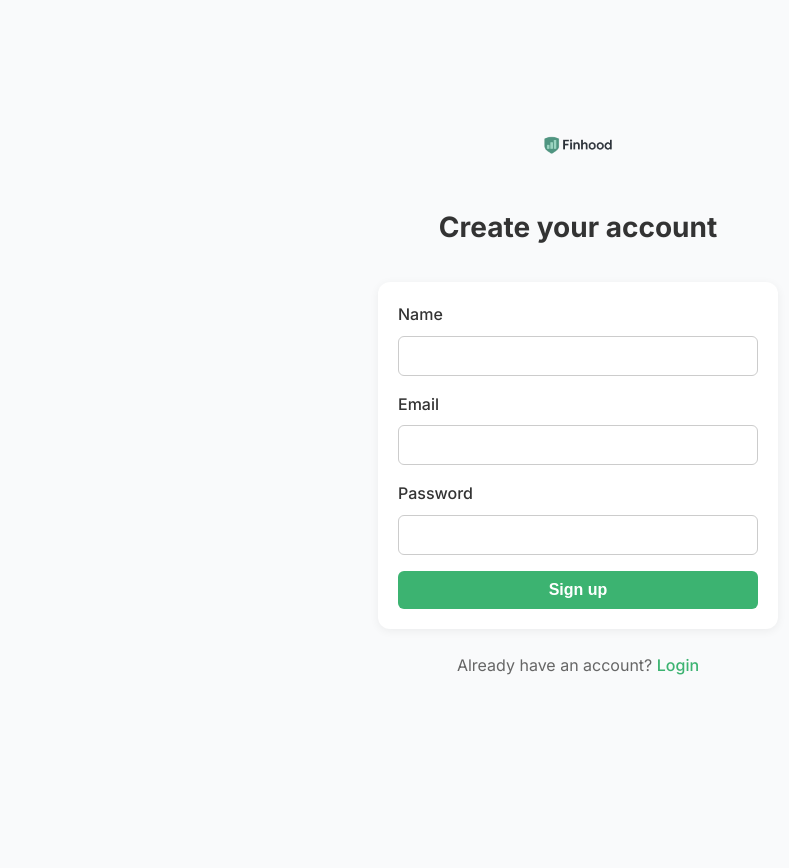
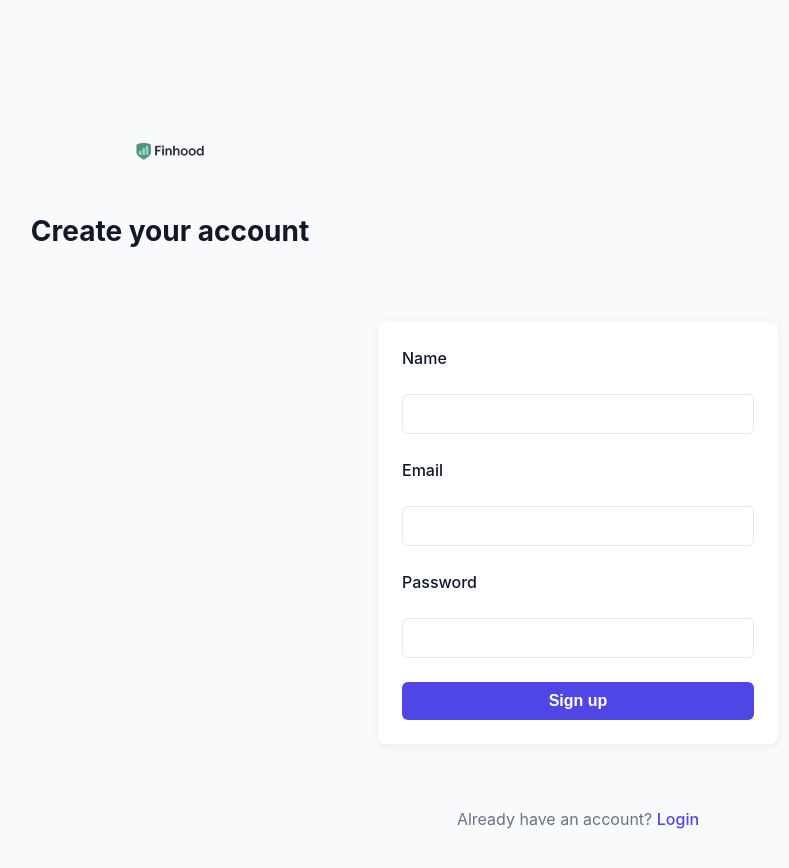
Before and after one commit to kavyahp/Finhood, a React (Vite) app: page /signup in a window 1280 px wide. Shown: the top 868 px of the page, without its empty margins (62-851 px from the left). Before the commit the page ends 800 px from the top, so only its background shows below. Built offline with nearby package versions, Linux system fonts and the light colour scheme; no server answers.

Commit message:
Size fix for navbar

```diff
--- a/src/components/Dashboard.jsx
+++ b/src/components/Dashboard.jsx
@@ -84,19 +84,21 @@ export default function Dashboard() {
   }
 
   return (
-    <div className="page-container">
+    <div className="layout-grid">
       <Navbar />
-      <div className="container">
-        <div className="dashboard-header">
-          <h1>Dashboard</h1>
-          <p>Welcome, {userName ? userName : 'User'}!</p>
-        </div>
+      <main className="container">
+        <header className="dashboard-header">
+          <div className="header-content">
+            <h1>Dashboard</h1>
+            <p>Welcome, {userName ? userName : 'User'}!</p>
+          </div>
+        </header>
 
         {error ? (
           <div className="error-message">{error}</div>
         ) : (
           <div className="dashboard-content">
-            <div className="card">
+            <section className="expense-form-section card">
               <AddExpense
                 formData={formData}
                 setFormData={setFormData}
@@ -105,8 +107,8 @@ export default function Dashboard() {
                 setCurrency={setCurrency}
                 currencySymbols={currencySymbols}
               />
-            </div>
-            <div className="card mt-4">
+            </section>
+            <section className="expenses-section card">
               <ExpensesList
                 expenses={expenses}
                 handleDelete={handleDelete}
@@ -114,10 +116,10 @@ export default function Dashboard() {
                 currencySymbols={currencySymbols}
                 totalSpent={totalSpent}
               />
-            </div>
+            </section>
           </div>
         )}
-      </div>
+      </main>
     </div>
   );
 }
--- a/src/components/Navbar.jsx
+++ b/src/components/Navbar.jsx
@@ -20,7 +20,7 @@ export default function Navbar() {
         <img src="/logo.png" alt="Finhood Logo" className="navbar-logo" />
         <button
           onClick={handleSignOut}
-          className="btn btn-outline navbar-signout"
+          className="navbar-signout"
         >
           Sign Out
         </button>
--- a/src/index.css
+++ b/src/index.css
@@ -1,15 +1,24 @@
 /* Base styles */
 :root {
-  --primary-color: #3cb371;
-  --primary-hover: #2e8b57;
-  --text-primary: #333;
-  --text-secondary: #666;
-  --border-color: #ccc;
+  /* Colors */
+  --primary-color: #4f46e5;
+  --error-color: #dc2626;
+  --text-color: #111827;
+  --text-secondary: #6b7280;
   --background-color: #f9fafb;
-  --card-background: #fff;
-  --error-color: #dc2626;
-  --success-color: #3cb371;
-  --navbar-height: 64px;
+  --card-background: #ffffff;
+  --border-color: #e5e7eb;
+
+  /* Layout */
+  --navbar-height: 5rem;
+  --content-max-width: 75rem;
+  --side-padding: clamp(1rem, 5vw, 2rem);
+  --section-gap: clamp(1.5rem, 3vw, 2.5rem);
+  --card-padding: clamp(1rem, 2vw, 1.5rem);
+
+  /* Grid */
+  --grid-gap: clamp(1rem, 2vw, 1.5rem);
+  --grid-min-width: 18rem;
 }
 
 * {
@@ -19,28 +28,32 @@
 }
 
 body {
-  font-family: 'Inter', 'Segoe UI', sans-serif;
-  font-size: 16px;
-  line-height: 1.6;
-  color: var(--text-primary);
+  margin: 0;
+  min-height: 100vh;
+  font-family: -apple-system, BlinkMacSystemFont, 'Segoe UI', 'Roboto',
+    'Oxygen', 'Ubuntu', 'Cantarell', 'Fira Sans', 'Droid Sans',
+    'Helvetica Neue', sans-serif;
+  -webkit-font-smoothing: antialiased;
+  -moz-osx-font-smoothing: grayscale;
+  color: var(--text-color);
   background-color: var(--background-color);
+  line-height: 1.5;
 }
 
 /* Layout */
 .container {
-  max-width: 700px;
+  max-width: var(--content-max-width);
   margin: 0 auto;
-  padding: 24px;
+  padding: var(--side-padding);
   width: 100%;
 }
 
 .page-container {
   min-height: 100vh;
-  display: flex;
-  flex-direction: column;
-  align-items: center;
-  justify-content: center;
-  padding: calc(var(--navbar-height) + 24px) 24px;
+  display: grid;
+  grid-template-columns: 1fr;
+  gap: var(--section-gap);
+  padding: calc(var(--navbar-height) + var(--side-padding)) var(--side-padding);
 }
 
 /* Typography */
@@ -64,9 +77,11 @@ p {
 /* Cards */
 .card {
   background: var(--card-background);
-  border-radius: 12px;
-  box-shadow: 0 2px 10px rgba(0, 0, 0, 0.06);
-  padding: 20px;
+  border-radius: 0.5rem;
+  box-shadow: 0 2px 8px rgba(0, 0, 0, 0.06);
+  padding: var(--card-padding);
+  display: grid;
+  gap: var(--grid-gap);
   width: 100%;
   max-width: 400px;
   margin: 0 auto;
@@ -74,22 +89,22 @@ p {
 
 /* Forms */
 .form-grid {
-  display: flex;
-  flex-direction: column;
-  gap: 16px;
+  display: grid;
+  grid-template-columns: 1fr;
+  gap: var(--grid-gap);
   width: 100%;
 }
 
 .form-group {
-  display: flex;
-  flex-direction: column;
-  gap: 8px;
+  display: grid;
+  grid-template-columns: 1fr;
+  gap: var(--grid-gap);
   width: 100%;
 }
 
 label {
   font-weight: 500;
-  color: var(--text-primary);
+  color: var(--text-color);
 }
 
 .input {
@@ -134,7 +149,7 @@ label {
 .btn-outline {
   background-color: transparent;
   border: 1px solid var(--border-color);
-  color: var(--text-primary);
+  color: var(--text-color);
 }
 
 .btn-outline:hover {
@@ -169,7 +184,6 @@ label {
   height: 80px;
   width: auto;
   margin-bottom: 12px;
-  object-fit: contain;
 }
 
 .error-message {
@@ -183,11 +197,35 @@ label {
 
 /* Dashboard specific */
 .dashboard-header {
-  display: flex;
-  justify-content: space-between;
+  display: grid;
+  grid-template-columns: 1fr auto;
   align-items: center;
-  margin-bottom: 24px;
+  gap: var(--grid-gap);
   width: 100%;
+}
+
+.expense-form-section,
+.expenses-section {
+  width: 100%;
+  display: grid;
+  gap: var(--grid-gap);
+}
+
+.expense-form-section {
+  align-content: start;
+}
+
+.expenses-section {
+  min-height: 0;
+  overflow: auto;
+}
+
+.dashboard-content {
+  display: grid;
+  gap: var(--section-gap);
+  width: 100%;
+  grid-template-columns: 1fr;
+  align-content: start;
 }
 
 /* Expense Cards */
@@ -197,18 +235,27 @@ label {
 
 .expenses-grid {
   display: grid;
-  grid-template-columns: repeat(auto-fill, minmax(280px, 1fr));
-  gap: 20px;
+  grid-template-columns: repeat(auto-fill, minmax(var(--grid-min-width), 1fr));
+  gap: var(--grid-gap);
   width: 100%;
-  margin-top: 16px;
+  margin: 0;
+  padding: 0;
+  list-style: none;
+}
+
+@media (max-width: 48rem) {
+  .expenses-grid {
+    grid-template-columns: 1fr;
+  }
 }
 
 .expense-card {
   background: var(--card-background);
-  border-radius: 8px;
+  border-radius: 0.5rem;
   box-shadow: 0 2px 8px rgba(0, 0, 0, 0.06);
-  padding: 16px;
-  transition: all 0.2s;
+  padding: var(--card-padding);
+  display: grid;
+  gap: var(--grid-gap);
 }
 
 .expense-card:hover {
@@ -258,10 +305,7 @@ label {
   color: white;
 }
 
-.dashboard-logo {
-  height: 32px;
-  width: auto;
-}
+
 
 .transactions-list {
   display: flex;
@@ -475,37 +519,55 @@ label {
   background-color: var(--card-background);
   box-shadow: 0 2px 8px rgba(0, 0, 0, 0.04);
   z-index: 1000;
+  display: grid;
+  grid-template-columns: 1fr minmax(0, var(--content-max-width)) 1fr;
+  grid-template-areas: '. content .';
 }
 
 .navbar-content {
-  max-width: 700px;
-  margin: 0 auto;
+  grid-area: content;
   height: 100%;
-  padding: 12px 24px;
+  padding: 0 var(--side-padding);
   display: flex;
   align-items: center;
   justify-content: space-between;
-  gap: 16px;
+  gap: var(--grid-gap);
 }
 
 .navbar-logo {
-  height: 48px;
+  height: 140px;
   width: auto;
-  object-fit: contain;
+  margin-top: -30px;
+  margin-bottom: -30px;
+  position: relative;
+  z-index: 2;
 }
 
 .navbar-signout {
+  display: inline-flex;
+  align-items: center;
+  justify-content: center;
   padding: 6px 12px;
   font-size: 14px;
+  color: var(--error-color);
+  background-color: transparent;
+  border: 1px solid var(--error-color);
   border-radius: 6px;
-  height: 32px;
+  cursor: pointer;
+  transition: all 0.2s;
   white-space: nowrap;
   min-width: 80px;
+  height: 32px;
+}
+
+.navbar-signout:hover {
+  background-color: var(--error-color);
+  color: white;
 }
 
 .dashboard-content {
-  display: flex;
-  flex-direction: column;
-  gap: 24px;
+  display: grid;
+  gap: var(--section-gap);
   width: 100%;
+  align-content: start;
 }
```
